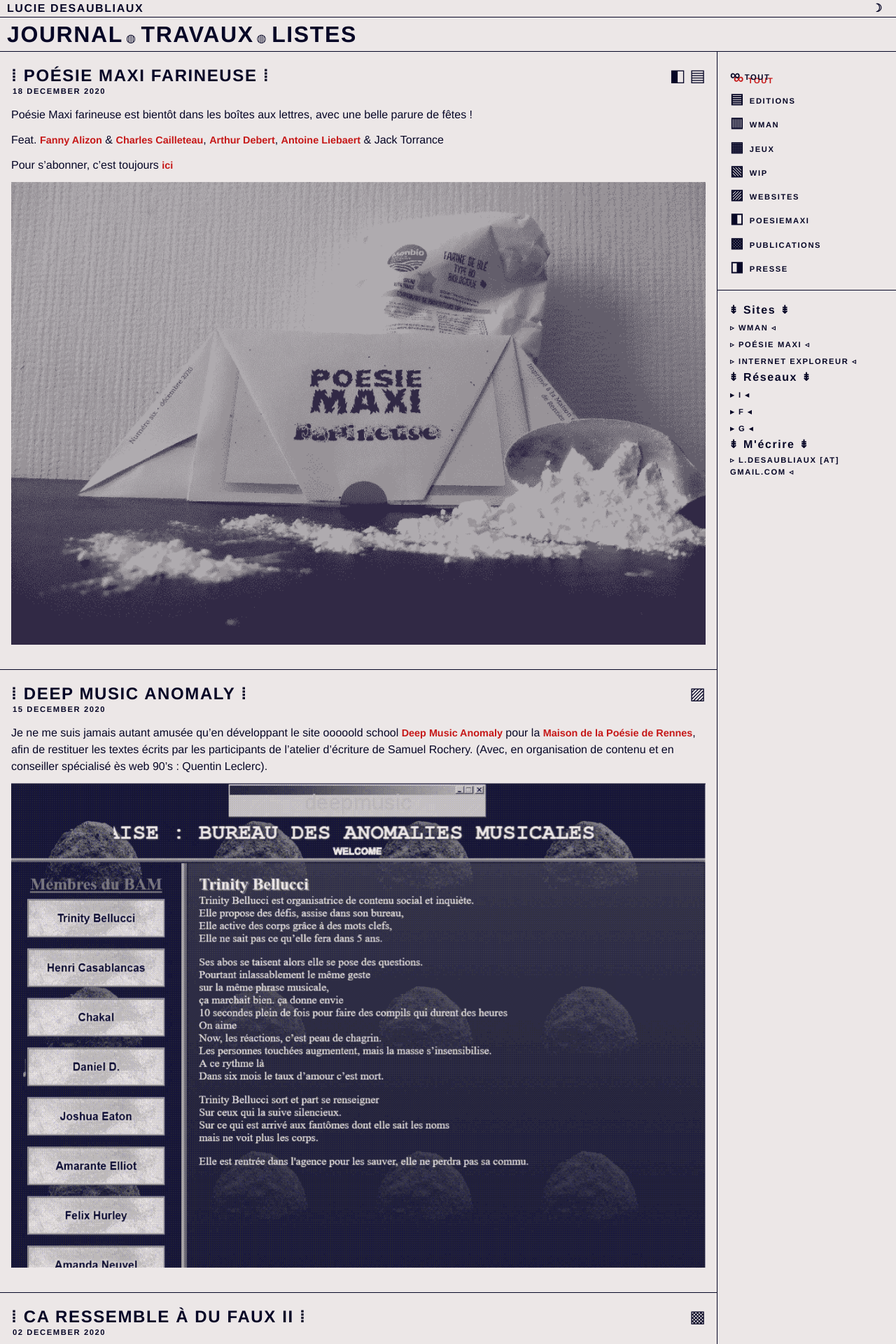
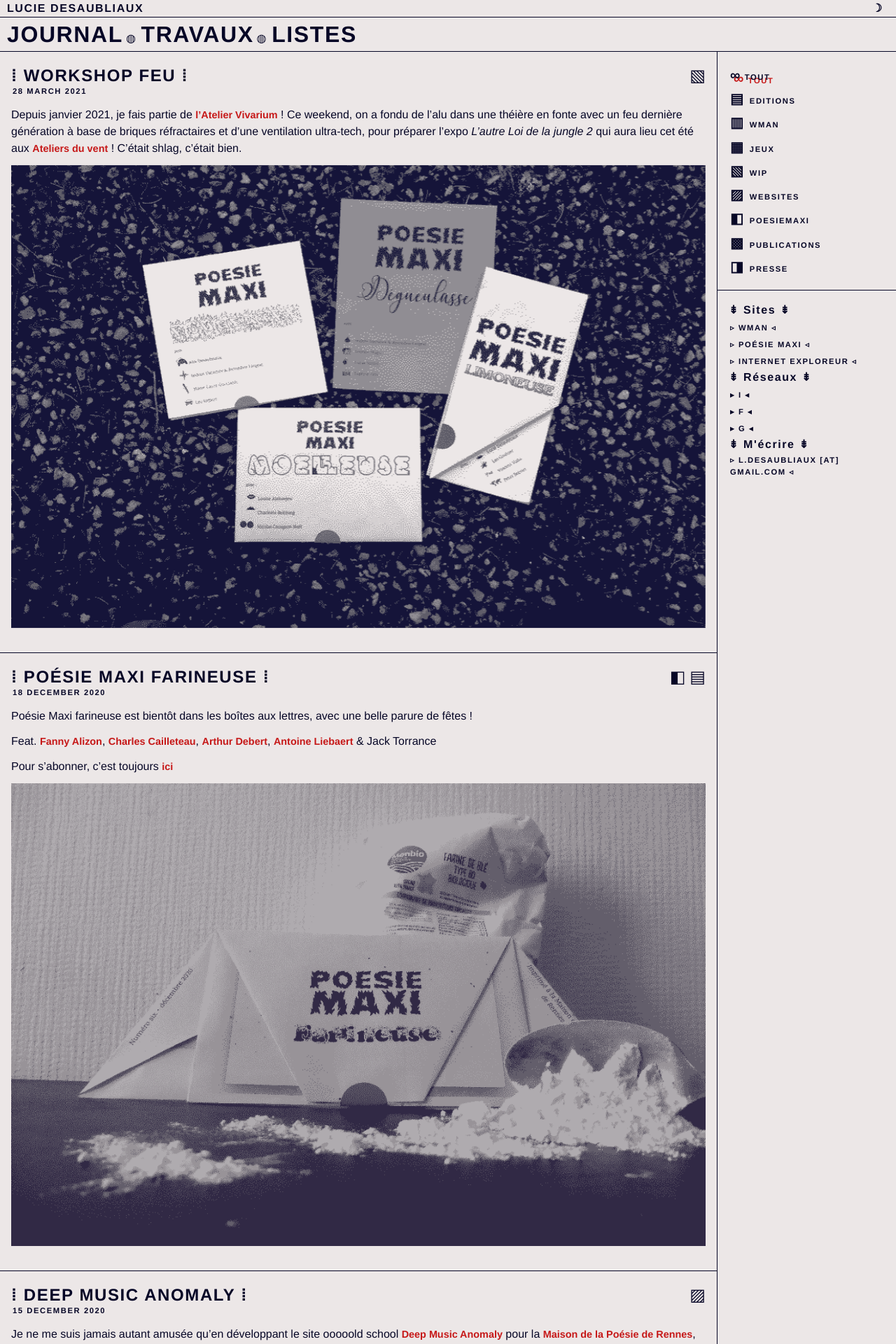
Before and after one commit to PQuod/pquod, a Jekyll site: the page built from index.markdown, in a window 1280 px wide. Shown: the top 1920 px of the page at 70% size. Built offline with Jekyll 4.4.1, drawn with Linux system fonts in a browser that asks for light colours; some web fonts are replaced; some of the changed text lies outside the part shown.

Commit message:
add articles

```diff
--- a/journal/_posts/2020-10-10-poesie-maxi-s02.markdown
+++ b/journal/_posts/2020-10-10-poesie-maxi-s02.markdown
@@ -7,9 +7,10 @@ categories: poesiemaxi editions
 
 
 La Saison 01 s'est achevée en juillet et nous sommes très heureuses d'avoir pu publier ces quatre premiers numéros :
+
 <figcaption>Photo : Charlotte Beltzung</figcaption>
 <img class="photopost" src="{{site.baseurl}}/imgs/poesiemaxis01.gif" onmouseover="this.src='{{site.baseurl}}/imgs/poesiemaxis01.jpg'" onmouseout="this.src='{{site.baseurl}}/imgs/poesiemaxis01.gif'" />
 
 
 
-La suite fin octobre / début novembre avec le #06, Poésie Maxi Farineuse !
+La suite en septembre avec le #05, Poésie Maxi Ébouriffante !
--- a/journal/_posts/2020-12-18-farineuse.markdown
+++ b/journal/_posts/2020-12-18-farineuse.markdown
@@ -6,7 +6,7 @@ categories: poesiemaxi editions
 ---
 Poésie Maxi farineuse est bientôt dans les boîtes aux lettres, avec une belle parure de fêtes !
 
-Feat. [Fanny Alizon](http://fannyalizon.free.fr/) & [Charles Cailleteau](http://achtaitaipai.free.fr/), [Arthur Debert](http://www.arthurdebert.fr/), [Antoine Liebaert](https://www.antoineliebaert.fr/) & Jack Torrance
+Feat. [Fanny Alizon](http://fannyalizon.free.fr/), [Charles Cailleteau](http://achtaitaipai.free.fr/), [Arthur Debert](http://www.arthurdebert.fr/), [Antoine Liebaert](https://www.antoineliebaert.fr/) & Jack Torrance
 
 Pour s'abonner, c'est toujours [ici](https://poesiemaxi.hotglue.me/)
 
--- /dev/null
+++ b/journal/_posts/2021-03-28-alu.markdown
@@ -0,0 +1,10 @@
+---
+layout: post
+title: "Workshop Feu"
+date: 2021-03-28 10:12:37 +0200
+categories: wip
+---
+
+Depuis janvier 2021, je fais partie de [l'Atelier Vivarium](https://vivarium-online.com/) ! Ce weekend, on a fondu de l'alu dans une théière en fonte avec un feu dernière génération à base de briques réfractaires et d'une ventilation ultra-tech, pour préparer l'expo *L'autre Loi de la jungle 2* qui aura lieu cet été aux [Ateliers du vent](https://www.lesateliersduvent.org/) ! C'était shlag, c'était bien.
+
+<img class="photopost" src="{{site.baseurl}}/imgs/poesiemaxis01.gif" onmouseover="this.src='{{site.baseurl}}/imgs/workshopalu.jpg'" onmouseout="this.src='{{site.baseurl}}/imgs/workshopalu.gif'" />
```
Also changed, not shown: imgs/workshopalu.gif (added), imgs/workshopalu.jpg (added).
